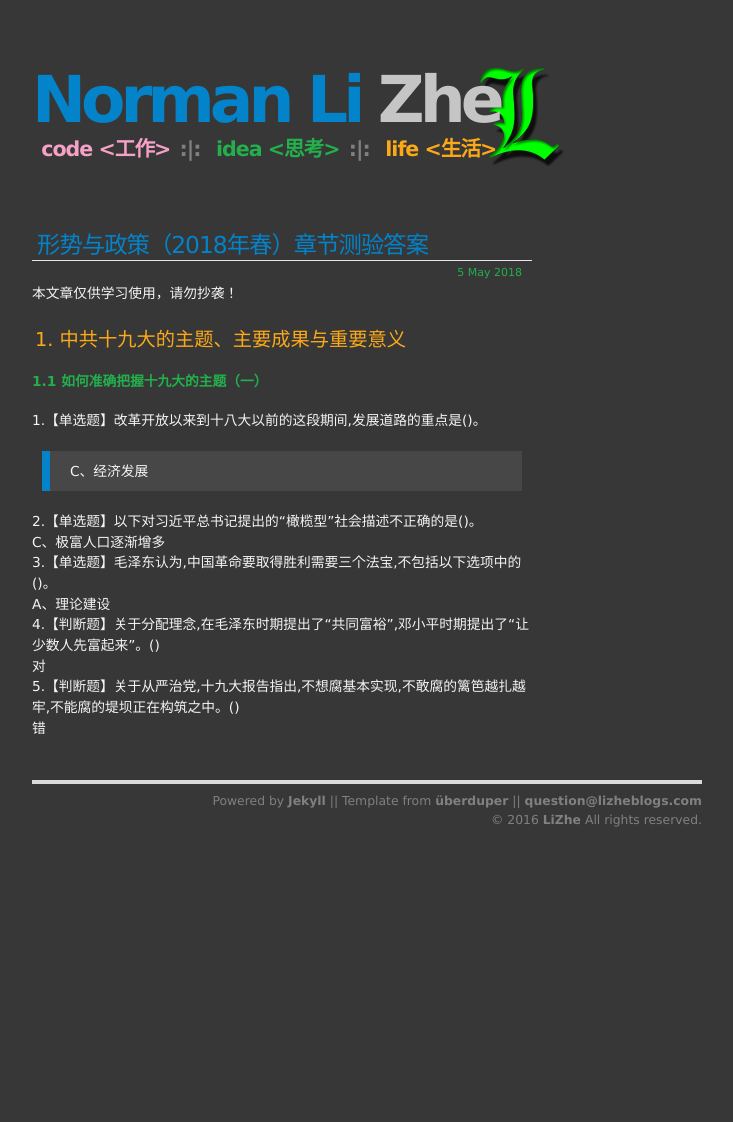
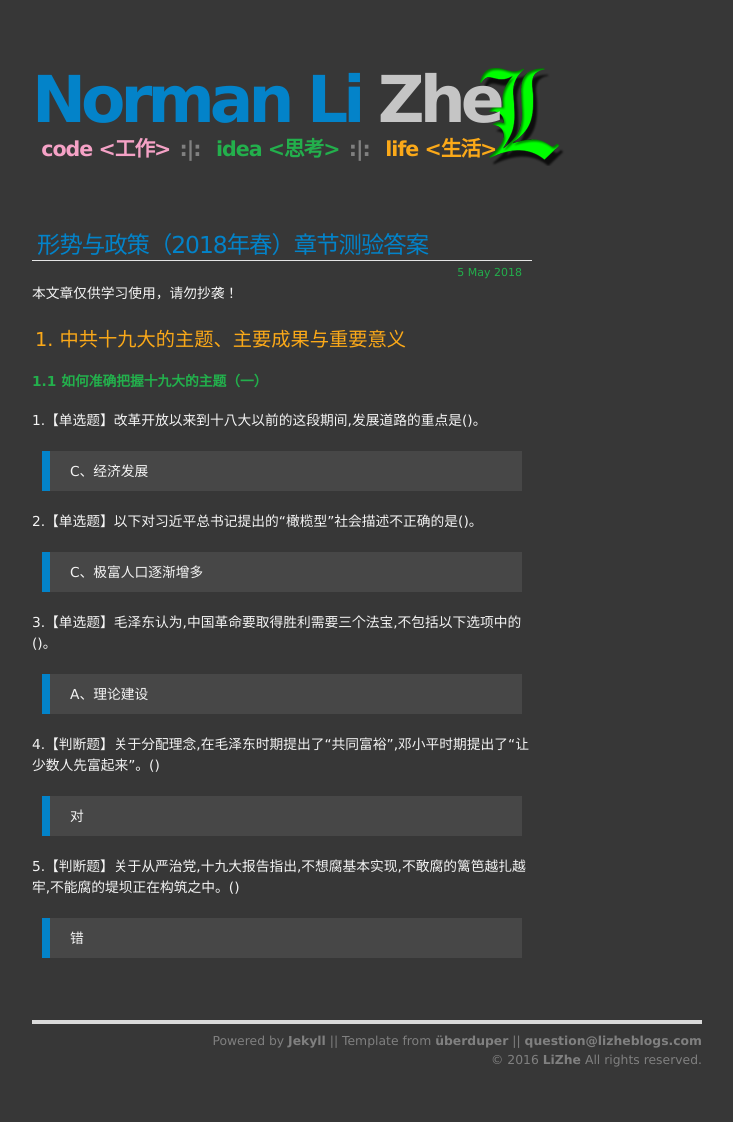
Before and after one commit to pulque/pulque.github.io, a Jekyll site: the page built from all/idea/_posts/2018-10-17-chinese-political-studies.html, in a window 1280 px wide. Shown: the whole page, without its empty margins (273-1006 px from the left). Built offline with Jekyll 4.4.1, drawn with Linux system fonts in a browser that asks for light colours; comment, search, counter and statistics services are not loaded; before the commit the page ends 900 px from its top, so only the background shows below that.

Commit message:
update chinese political studies

```diff
--- a/all/idea/_posts/2018-10-17-chinese-political-studies.html
+++ b/all/idea/_posts/2018-10-17-chinese-political-studies.html
@@ -16,13 +16,21 @@ title: "形势与政策（2018年春）章节测验答案"
 C、经济发展
 </blockquote>
 2.【单选题】以下对习近平总书记提出的“橄榄型”社会描述不正确的是()。<br>
-C、极富人口逐渐增多<br>
+<blockquote>
+C、极富人口逐渐增多
+</blockquote>
 3.【单选题】毛泽东认为,中国革命要取得胜利需要三个法宝,不包括以下选项中的()。<br>
-A、理论建设<br>
+<blockquote>
+A、理论建设
+</blockquote>
 4.【判断题】关于分配理念,在毛泽东时期提出了“共同富裕”,邓小平时期提出了“让少数人先富起来”。()<br>
-对<br>
+<blockquote>
+对
+</blockquote>
 5.【判断题】关于从严治党,十九大报告指出,不想腐基本实现,不敢腐的篱笆越扎越牢,不能腐的堤坝正在构筑之中。()<br>
-错<br>
+<blockquote>
+错
+</blockquote>
 
 <br>
 <br>
```
